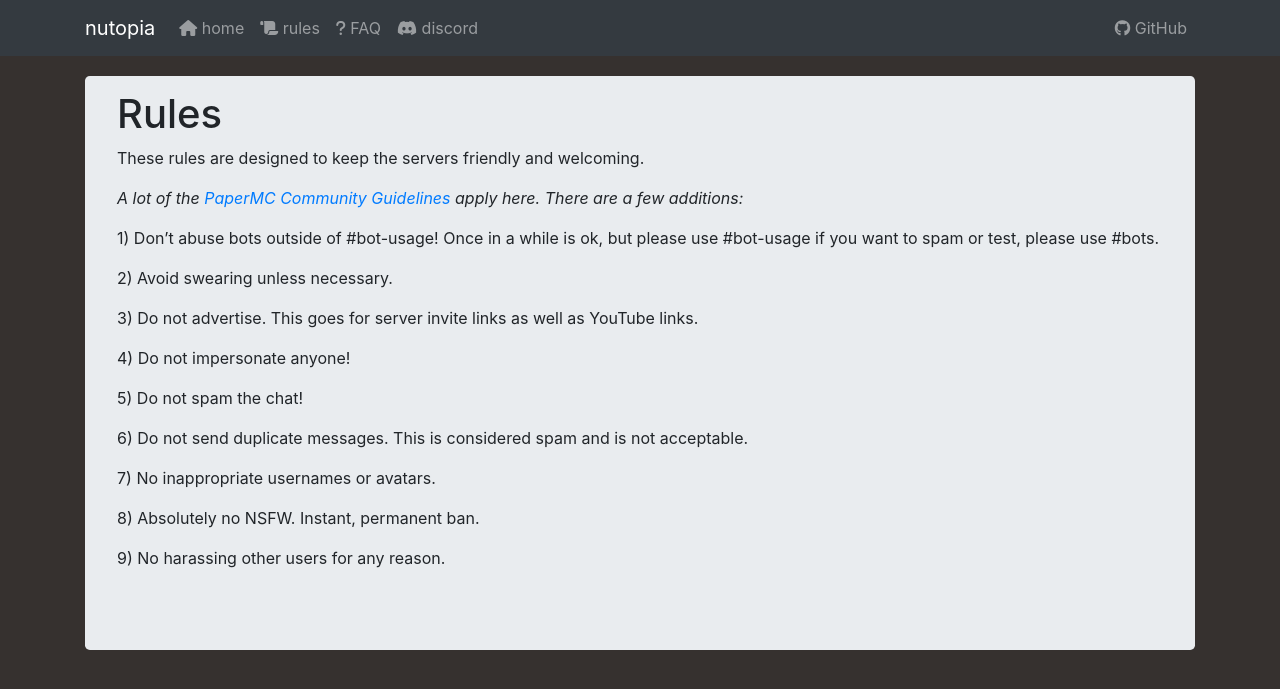
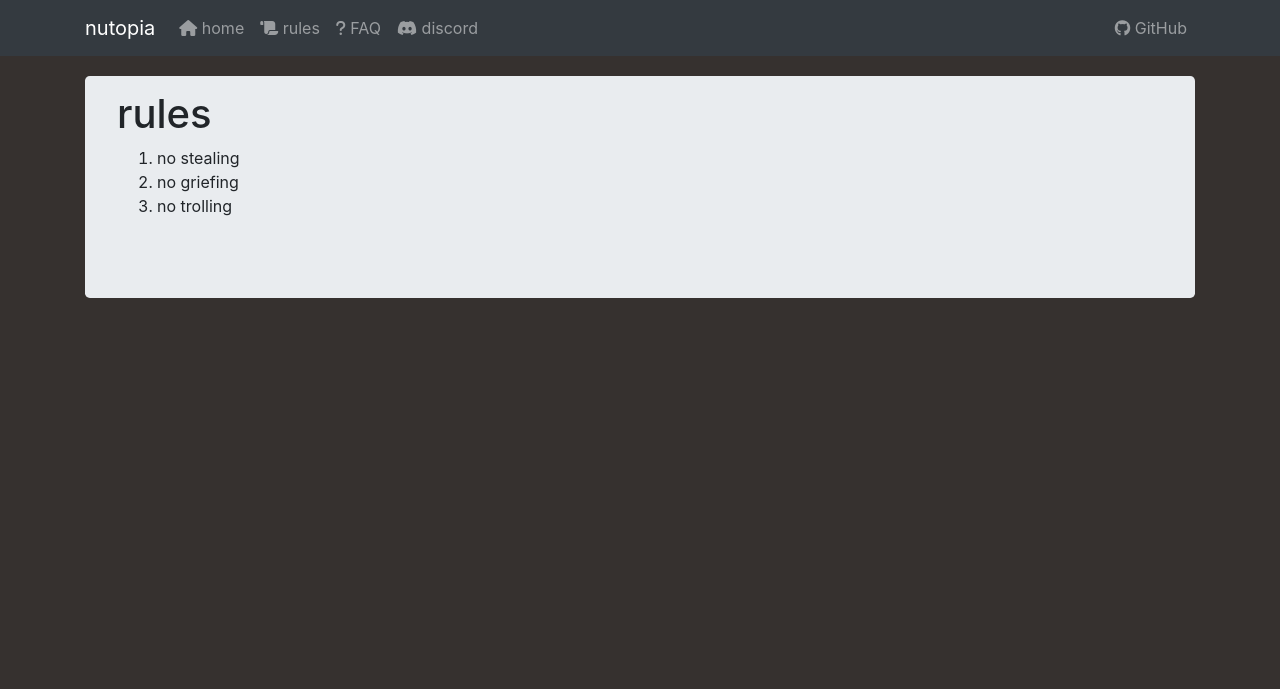
Before and after one commit to Epikest/nutopia, a Jekyll site: the page built from rules.md, in a window 1280 px wide. Shown: the top 689 px of the page. Built offline with Jekyll 4.4.1, drawn with Linux system fonts in a browser that asks for light colours; nearby versions of some CDN libraries.

Commit message:
Update rules.md

```diff
--- a/rules.md
+++ b/rules.md
@@ -4,26 +4,8 @@ title: Rules
 description: The server rules, make sure to follow!
 ---
 
-# Rules
+# rules
 
-These rules are designed to keep the servers friendly and welcoming.
-
-*A lot of the [PaperMC Community Guidelines](https://papermc.io/community-guidelines) apply here. There are a few additions:*
-
-1) Don't abuse bots outside of #bot-usage! Once in a while is ok, but please use #bot-usage if you want to spam or test, please use #bots.
-
-2) Avoid swearing unless necessary.
-
-3) Do not advertise. This goes for server invite links as well as YouTube links.
-
-4) Do not impersonate anyone!
-
-5) Do not spam the chat!
-
-6) Do not send duplicate messages. This is considered spam and is not acceptable.
-
-7) No inappropriate usernames or avatars.
-
-8) Absolutely no NSFW. Instant, permanent ban.
-
-9) No harassing other users for any reason.
+1. no stealing
+2. no griefing
+3. no trolling
```
